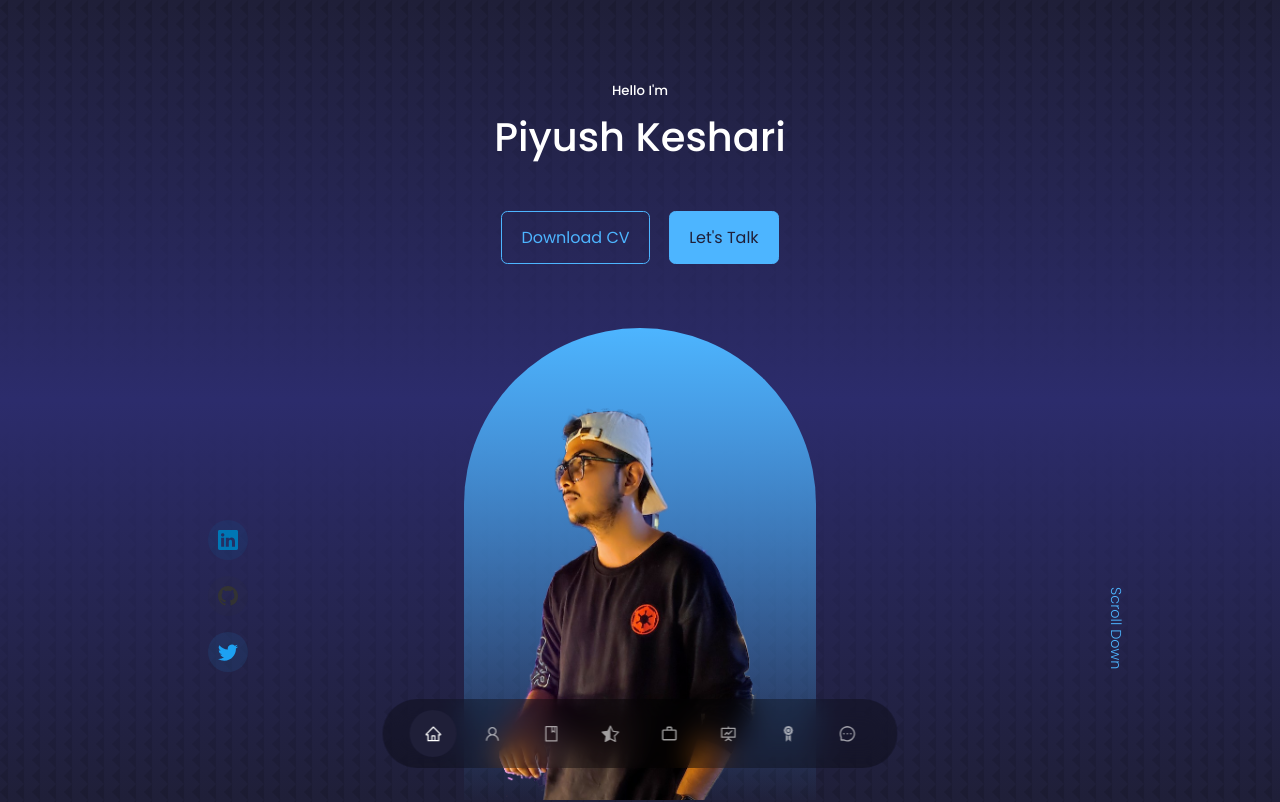
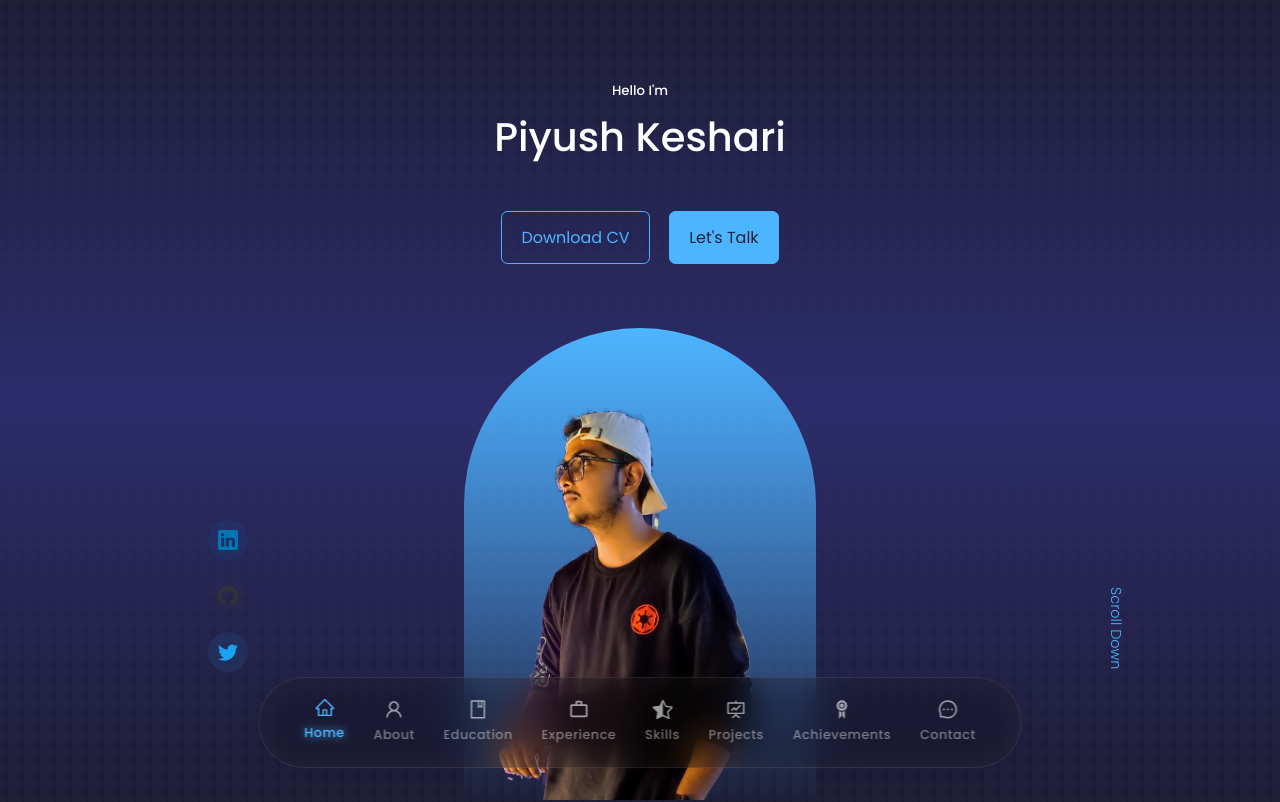
Before and after one commit to KeshariPiyush24/KeshariPiyush24.github.io, a React (Create React App) app: page / in a window 1280 px wide. Shown: the top 802 px of the page. Built offline with nearby package versions, Linux system fonts and the light colour scheme.

Commit message:
refactored nav bar

```diff
--- a/src/App.jsx
+++ b/src/App.jsx
@@ -6,10 +6,10 @@ import Header from './components/header/Header'
 import Nav from './components/nav/Nav'
 import About from './components/about/About'
 import Education from './components/education/Education'
+import Experience from './components/experience/Experience'
 import Skill from './components/skill/Skill'
-import Experience from './components/experience/Experience'
+import Project from './components/project/Project'
 import Achievement from './components/achievement/Achievement'
-import Project from './components/project/Project'
 import Contact from './components/contact/Contact'
 
 const App = () => {
@@ -19,8 +19,8 @@ const App = () => {
       <Nav />
       <About />
       <Education />
+      <Experience />
       <Skill />
-      <Experience />
       <Project />
       <Achievement />
       <Contact />
--- a/src/components/nav/Nav.jsx
+++ b/src/components/nav/Nav.jsx
@@ -55,6 +55,7 @@ const Nav = () => {
     <nav>
       <a href="#" onClick={() => setActiveNav('#')} className={activeNav === '#' ? 'active' : ''}>
         <AiOutlineHome />
+        <small>Home</small>
       </a>
       <a
         href="#about"
@@ -62,6 +63,7 @@ const Nav = () => {
         className={activeNav === '#about' ? 'active' : ''}
       >
         <AiOutlineUser />
+        <small>About</small>
       </a>
       <a
         href="#education"
@@ -69,9 +71,7 @@ const Nav = () => {
         className={activeNav === '#education' ? 'active' : ''}
       >
         <AiOutlineBook />
-      </a>
-      <a href="#skill" onClick={() => setActiveNav('#skill')} className={activeNav === '#skill' ? 'active' : ''}>
-        <BsStarHalf />
+        <small>Education</small>
       </a>
       <a
         href="#experience"
@@ -79,6 +79,11 @@ const Nav = () => {
         className={activeNav === '#experience' ? 'active' : ''}
       >
         <MdOutlineWorkOutline />
+        <small>Experience</small>
+      </a>
+      <a href="#skill" onClick={() => setActiveNav('#skill')} className={activeNav === '#skill' ? 'active' : ''}>
+        <BsStarHalf />
+        <small>Skills</small>
       </a>
       <a
         href="#project"
@@ -86,6 +91,7 @@ const Nav = () => {
         className={activeNav === '#project' ? 'active' : ''}
       >
         <AiOutlineFundProjectionScreen />
+        <small>Projects</small>
       </a>
       <a
         href="#achievement"
@@ -93,6 +99,7 @@ const Nav = () => {
         className={activeNav === '#achievement' ? 'active' : ''}
       >
         <GiAchievement />
+        <small>Achievements</small>
       </a>
       <a
         href="#contact"
@@ -100,6 +107,7 @@ const Nav = () => {
         className={activeNav === '#contact' ? 'active' : ''}
       >
         <AiOutlineMessage />
+        <small>Contact</small>
       </a>
     </nav>
   );
--- a/src/components/nav/nav.css
+++ b/src/components/nav/nav.css
@@ -1,33 +1,58 @@
 nav {
-    background: rgba(0, 0, 0, 0.3);
+    background: rgba(0, 0, 0, 0.2);
     width: max-content;
     display: block;
-    padding: 0.7rem 1.7rem;
+    padding: 1rem 2.5rem;
     z-index: 2;
     position: fixed;
     left: 50%;
     transform: translate(-50%);
     bottom: 2rem;
     display: flex;
-    gap: 0.8rem;
-    border-radius: 3rem;
-    backdrop-filter: blur(15px);
+    gap: 1.2rem;
+    border-radius: 4rem;
+    backdrop-filter: blur(20px);
+    border: 1px solid rgba(255, 255, 255, 0.1);
+    box-shadow: 0 10px 30px rgba(0, 0, 0, 0.1),
+        inset 0 0 30px rgba(255, 255, 255, 0.05);
 }
 
 nav a {
-    background: transparent;
-    padding: 0.9rem;
-    border-radius: 50%;
+    position: relative;
     display: flex;
+    flex-direction: column;
+    align-items: center;
     color: var(--color-light);
-    font-size: 1.1rem;
+    font-size: 1.3rem;
+    transition: all 400ms ease;
+    padding: 0.3rem;
 }
 
 nav a:hover {
-    background: rgba(0, 0, 0, 0.5);
+    color: var(--color-primary);
+    transform: translateY(-2px);
+}
+
+nav a small {
+    font-size: 0.8rem;
+    opacity: 0.7;
+    margin-top: 0.3rem;
+    font-weight: 500;
+    letter-spacing: 0.5px;
 }
 
 nav a.active {
-    background: var(--color-bg);
-    color: var(--color-white);
+    color: var(--color-primary);
+    text-shadow: 0 0 15px var(--color-primary);
+    transform: translateY(-2px);
 }
+
+nav a.active small {
+    opacity: 1;
+    text-shadow: 0 0 10px var(--color-primary);
+}
+
+/* Add subtle hover effect for non-active items */
+nav a:not(.active):hover small {
+    opacity: 0.9;
+}
```
